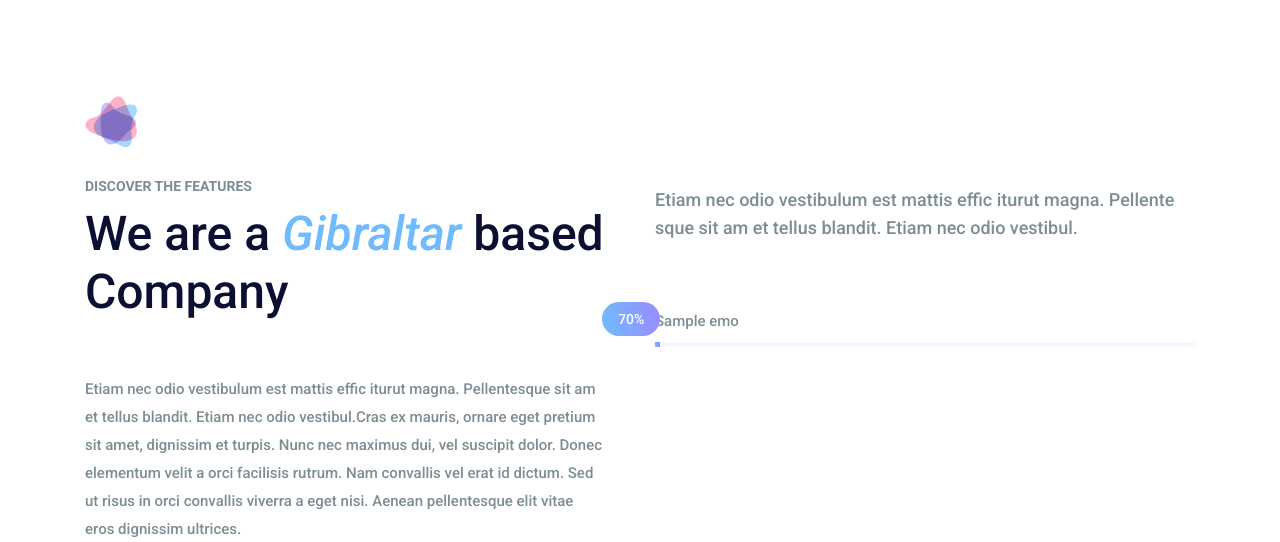
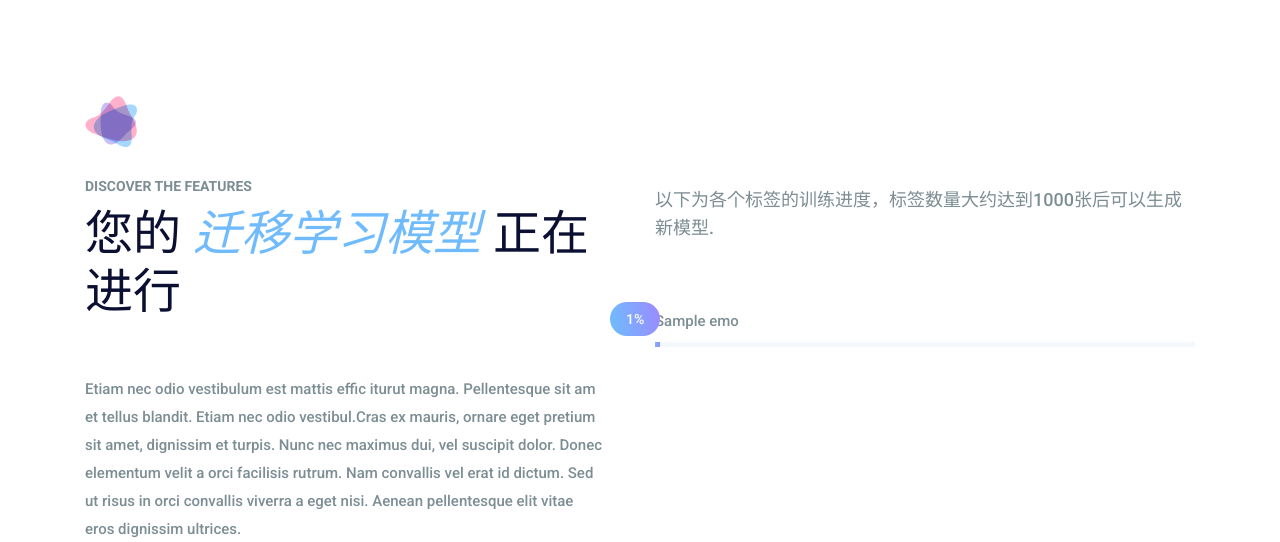
Before and after one commit to Yangzhengtang/Emognition, a Flask app: page /progress in a window 1280 px wide. Shown: the part 428-970 px from the top of the page. Run offline with Flask 2, Linux system fonts and the light colour scheme; a database or web service that is not in the repository returns one stand-in record (values such as "Sample title"); some libraries are stand-ins or nearby versions.

Commit message:
Changes to be committed: 	modified:   app.py 	modified:   templates/progress.html

```diff
--- a/app.py
+++ b/app.py
@@ -200,7 +200,12 @@
 @app.route('/progress')
 def progressPage():
     db = client.web
-    label_list = get_values_from_db('labels', 'emo')
+    result_list = db.labels.find()
+    label_list = []
+    for result in result_list:
+        print(result)
+        result.pop('_id')
+        label_list.append(result)
     return render_template('progress.html', label_list=label_list)
 
 @app.route('/setting', methods=['GET', 'POST'])
--- a/templates/progress.html
+++ b/templates/progress.html
@@ -13,21 +13,21 @@
                     <div class="l_title">
                         <img src="img/icon/title-icon.png" alt="">
                         <h6>Discover the features</h6>
-                        <h2>We are a <span>Gibraltar</span> based Company</h2>
+                        <h2>您的 <span>迁移学习模型</span> 正在进行</h2>
                     </div>
                     <p>Etiam nec odio vestibulum est mattis effic iturut magna. Pellentesque sit am et tellus blandit. Etiam nec odio vestibul.Cras ex mauris, ornare eget pretium sit amet, dignissim et turpis. Nunc nec maximus dui, vel suscipit dolor. Donec elementum velit a orci facilisis rutrum. Nam convallis vel erat id dictum. Sed ut risus in orci convallis viverra a eget nisi. Aenean pellentesque elit vitae eros dignissim ultrices. </p>
                 </div>
             </div>
             <div class="col-lg-6">
                 <div class="company_skill">
-                    <p>Etiam nec odio vestibulum est mattis effic iturut magna. Pellente sque sit am et tellus blandit. Etiam nec odio vestibul.</p>
+                    <p>以下为各个标签的训练进度，标签数量大约达到1000张后可以生成新模型.</p>
                     <div class="our_skill_inner">
                         {% for label in label_list %}
                             <div class="single_skill">
-                                <h3>{{ label["emo"] }}</h3>
-                                <div class="progress" data-value={{ label["emo"] }}>
-                                    <div class="progress-bar" style="width: {{ label["count"] }}%;">
-                                        <div class="progress_parcent"><span class="counter">70</span>%</div>
+                                <h3>{{label['emo']}}</h3>
+                                <div class="progress" data-value="{{label['count']}}">
+                                    <div class="progress-bar" style="width: {{label['count']}}%;">
+                                        <div class="progress_parcent"><span class="counter">{{label['count']}}</span>%</div>
                                     </div>
                                 </div>
                             </div>
```
